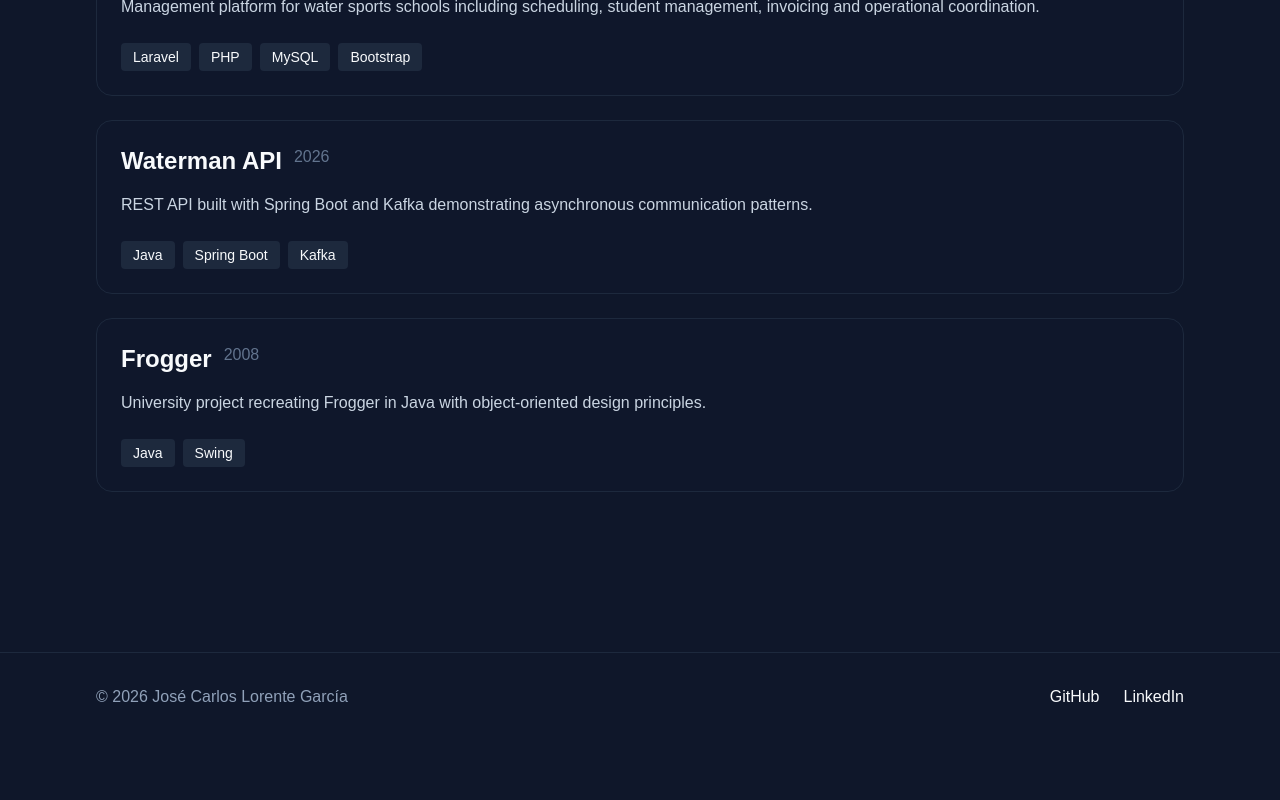
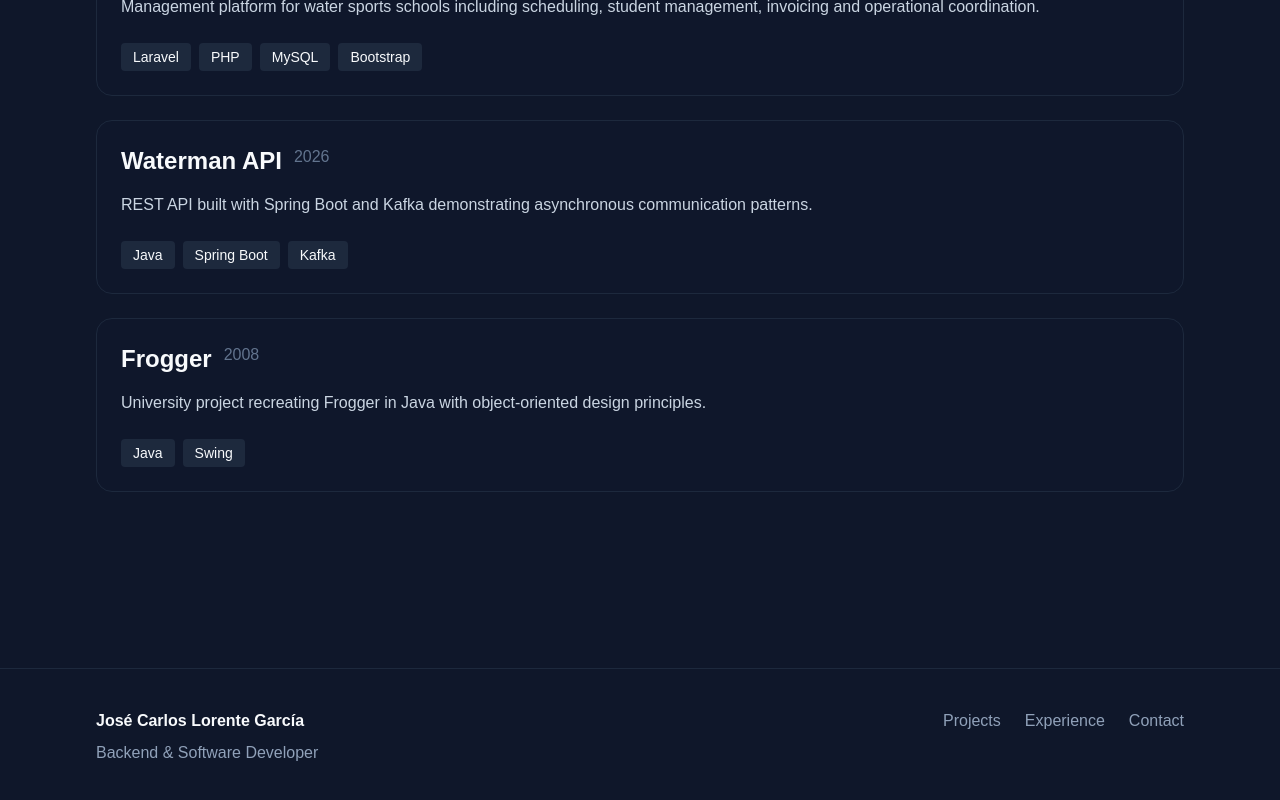
Before and after one commit to josinhoka/jclorente-dev, a Next.js app: page / in a window 1280 px wide. Shown: the part 1298-2098 px from the top of the page. Before the commit the page ends 2039 px from the top, so only its background shows below. Built offline with nearby package versions, Linux system fonts and the light colour scheme.

Commit message:
Centralize profile data

```diff
--- a/app/layout.tsx
+++ b/app/layout.tsx
@@ -1,5 +1,6 @@
 import type { Metadata } from "next";
 import { Analytics } from "@vercel/analytics/react";
+import {profile} from "@/data/profile";
 
 import {
   Geist,
@@ -37,10 +38,10 @@ export const metadata = {
 
   openGraph: {
     title:
-      "José Carlos Lorente García",
+      `${profile.name} | ${profile.headline}`,
 
     description:
-      "Backend Developer Portfolio",
+      profile.description,
 
     url:
       "https://jclorente.dev",
--- a/components/layout/Footer.tsx
+++ b/components/layout/Footer.tsx
@@ -1,3 +1,4 @@
+import Link from "next/link";
 import { profile } from "@/data/profile";
 
 export default function Footer() {
@@ -6,61 +7,72 @@ export default function Footer() {
 
     <footer
       className="
+      mt-24
 border-t
+
 border-slate-800
-        mt-20
 "
     >
 
       <div
         className="
 max-w-6xl
+
 mx-auto
 
-          px-8
-          py-8
+px-5
+
+sm:px-8
+
+py-10
+
+flex
+
+flex-col
+
+md:flex-row
+
+justify-between
+
+gap-6
 "
       >
 
-        <div
-          className="
-            flex
-            justify-between
+        <div>
 
-            flex-wrap
-          "
-        >
+          <p className="font-semibold">
+            {profile.name}
+          </p>
 
-          <p
-            className="
+          <p className="
+          mt-2
           text-slate-400
           "
           >
-            © 2026 {profile.name}
+            {profile.headline}
           </p>
+
+        </div>
 
         <div
           className="
           flex
           gap-6
+          text-slate-400
           "
           >
 
-            <a
-              href={profile.github}
-              target="_blank"
-            >
-              GitHub
-            </a>
+          <Link href="/projects">
+            Projects
+          </Link>
 
-            <a
-              href={profile.linkedin}
-              target="_blank"
-            >
-              LinkedIn
-            </a>
+          <Link href="/experience">
+            Experience
+          </Link>
 
-          </div>
+          <Link href="/contact">
+            Contact
+          </Link>
 
         </div>
 
--- a/components/layout/Navbar.tsx
+++ b/components/layout/Navbar.tsx
@@ -1,5 +1,6 @@
 import Link from "next/link";
 import MobileMenu from "./MobileMenu";
+import {profile} from "@/data/profile";
 export default function Navbar() {
   return (
     <header className="border-b border-slate-800">
@@ -26,7 +27,13 @@ export default function Navbar() {
             transition
           "
         >
-          JC
+          <span className="
+          tracking-tight
+          ">
+
+            {profile.name.split(" ").map((word)=>word[0]).slice(0,2).join("")}
+
+          </span>
         </Link>
 
         <div className="
--- a/data/profile.ts
+++ b/data/profile.ts
@@ -1,5 +1,6 @@
 export const profile = {
   name: "José Carlos Lorente García",
+
   headline: "Backend & Software Developer",
 
   tagline:
@@ -13,4 +14,6 @@ export const profile = {
   linkedin: "https://linkedin.com/in/josé-carlos-lorente-93b78341",
 
   email: "josinhoka@gmail.com",
+
+  location: "Valencia"
 };
```
Lines whose indentation alone changed are shown as unchanged.
